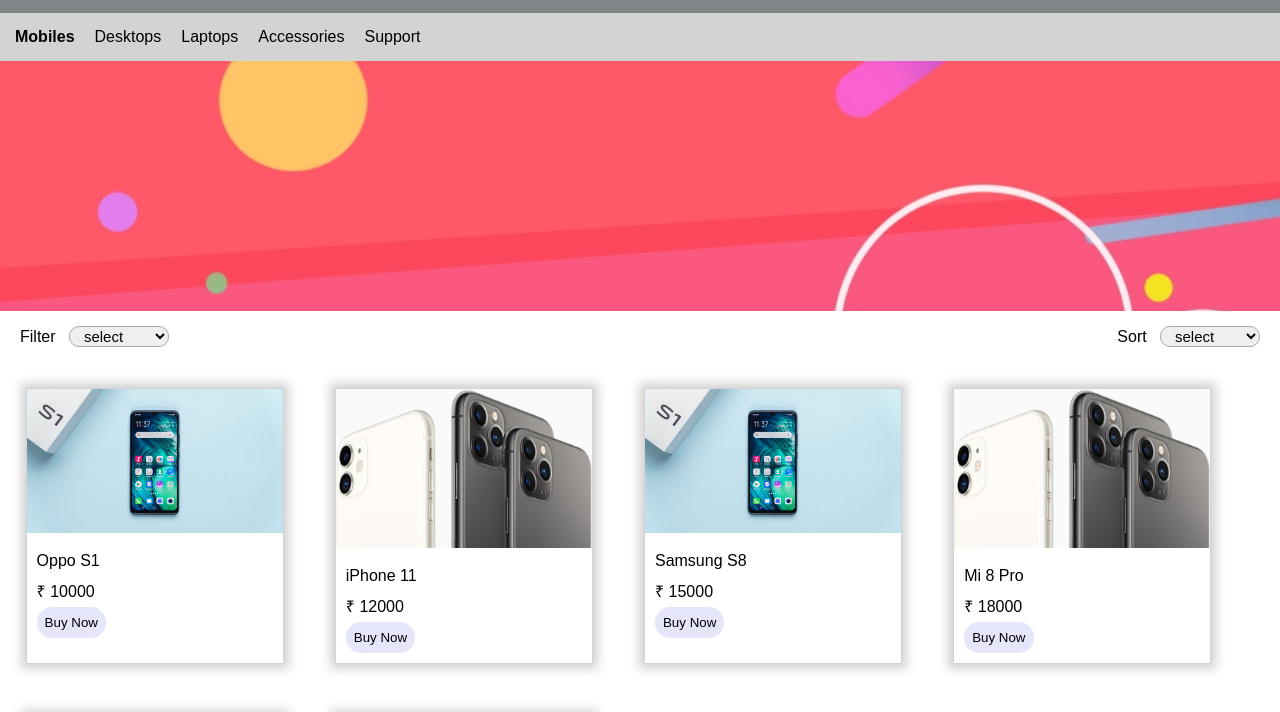
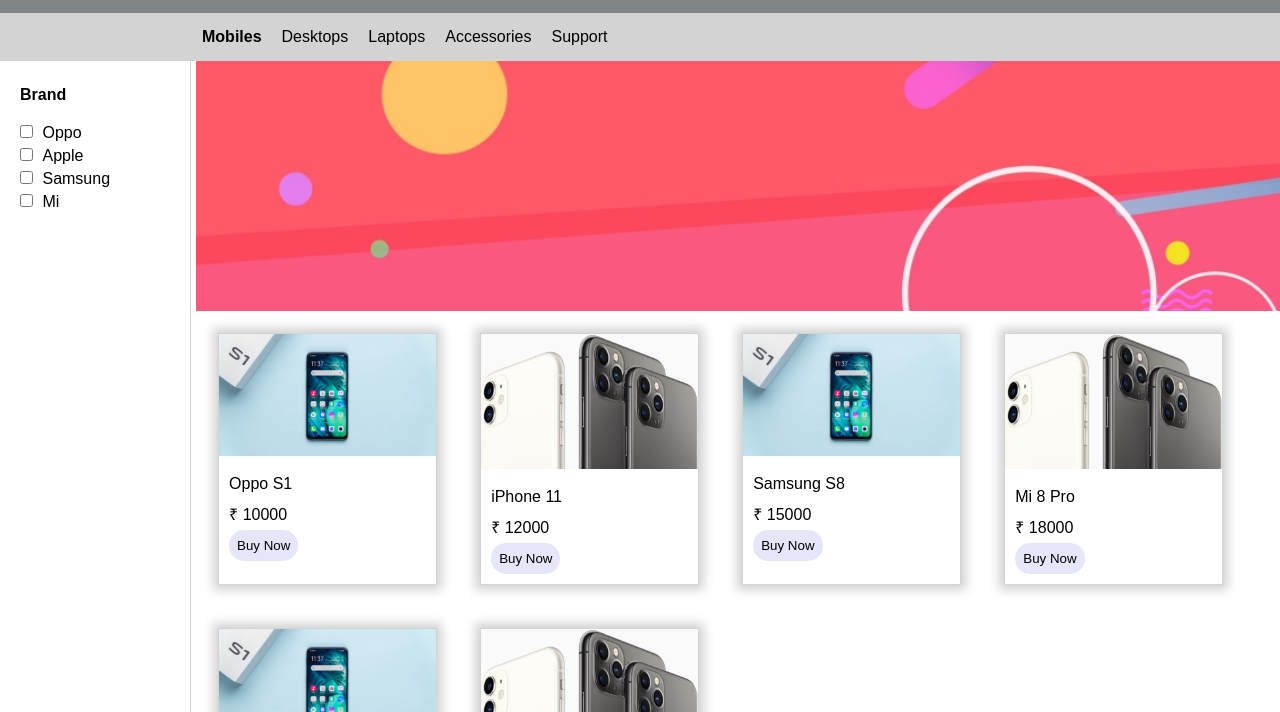
Before and after one commit to saravanan-mohan/webmodule, a website: page index.html in a window 1280 px wide. Shown: the part 54-766 px from the top of the page. Drawn offline with Linux system fonts and the light colour scheme.

Commit message:
side nav and main nav changes

```diff
--- a/css/index.css
+++ b/css/index.css
@@ -1,3 +1,10 @@
+/* Basic setup */
+
+* {
+    margin: 0;
+    padding: 0;
+}
+
 body {
     background-color: #ffffff;
     font-family: sans-serif;
@@ -5,19 +12,26 @@
     margin: 0;
 }
 
+
+a {
+    text-decoration: none;
+    color: #000000;
+}
+
+img {
+    width: 100%;
+    height: auto;
+}
+
+/* Header section */
+
 header {
     background-color: #808588;
 }
 
-.banner-conatainer {
-    width: 100%;
-}
-
-.banner {
-    background-image: url('../images/shop.jpg');
-    background-repeat: no-repeat;
-    background-size: cover;
-    min-height: 250px;
+header h1 {
+    padding: 15px;
+    margin: 0;
 }
 
 .expand-button {
@@ -37,24 +51,24 @@
     content: '-';
 }
 
-header h1 {
-    padding: 15px;
-    margin: 0;
+/* Navigation section */
+
+
+#navContainer {
+    position: relative;
 }
 
-.secondary {
-    display: flex;
-    justify-content: space-between
-}
-
-.customize-container {
-    margin: 15px 20px;
+#navContainer.top-fix {
+    width: 100%;
+    position: fixed;
+    top: 0;
 }
 
 .nav-container {
     display: flex;
     flex-direction: row;
     padding: 5px;
+    padding-left: 15%;
     background-color: #d3d3d3;
 }
 
@@ -66,12 +80,72 @@
     font-weight: bold;
 }
 
+/* Main Container section */
+
+.page-container {
+    display: flex;
+    flex-direction: row;
+    border-bottom: 2px solid #d3d3d3;
+}
+
+/* Side Navigation */
+
+.side-nav {
+    width: 15%;
+    padding: 25px 20px;
+    margin-right: 5px;
+    box-sizing: border-box;
+    border-right: 1px solid #d2d2d2;
+}
+
+.side-nav .brand-select {
+    list-style: none;
+}
+
+.side-nav .brand-select li {
+    margin: 5px 0;
+}
+
+.side-nav .brand-select li label {
+    padding: 5px;
+}
+
+.side-nav .side-nav-title {
+    padding-bottom: 15px;
+    font-weight: bold;
+}
+
+/* Banner and Grid */
+
+.main {
+    width: 85%;
+}
+
+.banner-container {
+    width: 100%;
+}
+
+.banner {
+    background-image: url('../images/shop.jpg');
+    background-repeat: no-repeat;
+    background-size: cover;
+    min-height: 250px;
+}
+
+.secondary {
+    display: none;
+    justify-content: space-between
+}
+
+.customize-container {
+    margin: 15px 20px;
+}
+
 .grid-container {
     display: flex;
     flex-direction: row;
     flex-wrap: wrap;
     justify-content: start;
-    border-bottom: 2px solid #d3d3d3;
 }
 
 .grid-container .grid-item {
@@ -84,16 +158,6 @@
 
 .desc-container {
     padding: 10px;
-}
-
-a {
-    text-decoration: none;
-    color: #000000;
-}
-
-img {
-    width: 100%;
-    height: auto;
 }
 
 button {
@@ -124,9 +188,13 @@
     padding: 5px 0;
 }
 
+/* Footer section */
+
 .footer-container {
     padding: 20px;
 }
+
+/* Responsive setup */
 
 @media only screen and (max-width: 768px) {
     header h1 {
@@ -155,7 +223,21 @@
 
     .nav-container {
         flex-direction: column;
+        padding-left: 5px;
     }
+
+    .side-nav {
+        display: none;
+    }
+
+    .main {
+        width: 100%;
+    }
+
+    .secondary {
+        display: block;
+    }
+
     .grid-container {
         flex-direction: column;
         border-bottom-width: 1px;
--- a/index.html
+++ b/index.html
@@ -5,8 +5,6 @@
         <meta name="viewport" content="width=device-width, initial-scale=1">
         <link rel='stylesheet' href='css/index.css'>
         <title>Grid Page</title>
-        <script>
-        </script>
     </head>
     <body>
         <header>
@@ -32,7 +30,30 @@
                 </div>
             </div>
         </nav>
-        <section class='banner-conatainer'>
+        <section class='page-container'>
+            <section class='side-nav'>
+                <div class='side-nav-title'>Brand</div>
+                <ul class='brand-select'>
+                    <li>
+                        <input type='checkbox' name='oppo' value='oppo'>
+                        <label for='oppo'>Oppo</label>
+                    </li>
+                    <li>
+                        <input type='checkbox' name='apple' value='apple'>
+                        <label for='oppo'>Apple</label>
+                    </li>
+                    <li>
+                        <input type='checkbox' name='samsung' value='samsung'>
+                        <label for='samsung'>Samsung</label>
+                    </li>
+                    <li>
+                        <input type='checkbox' name='mi' value='mi'>
+                        <label for='mi'>Mi</label>
+                    </li>
+                </ul>
+            </section>
+            <section class='main'>
+                <section class='banner-container'>
                     <div class='banner'></div>
                 </section>
                 <section>
@@ -45,14 +66,6 @@
                                 <option value='Mi'>Mi</option>
                                 <option value='Samsung'>Samsung</option>
                                 <option value='Oppo'>Oppo</option>
-                    </select>
-                </div>
-                <div class='customize-container sort-option'>
-                    <label>Sort &nbsp;</label>
-                    <select>
-                        <option value=''>select</option>
-                        <option value='iPhone'>Price</option>
-                        <option value='Mi'>Brand</option>
                             </select>
                         </div>
                     </div>
@@ -119,15 +132,26 @@
                         </div>
                     </div>
                 </section>
+            </section>
+
+        </section>
         <footer>
             <div class='footer-container'>
                 Copyright and All rights reserved
             </div>
         </footer>
         <script>
+            var navEl = document.getElementById('navContainer');
+            window.addEventListener('scroll', function(){
+                if (navEl.offsetTop >= window.pageYOffset) {
+                    navEl.classList.remove('top-fix');
+                } else if (navEl.offsetTop < window.pageYOffset) {
+                    navEl.classList.add('top-fix');
+                }
+            })
+
             function expand() {
                 var expandEl = document.getElementById('expandBtn');
-                var navEl = document.getElementById('navContainer');
                 expandEl.classList.toggle('expanded');
                 navEl.classList.toggle('show');
             }
```
Lines whose indentation alone changed are shown as unchanged.
